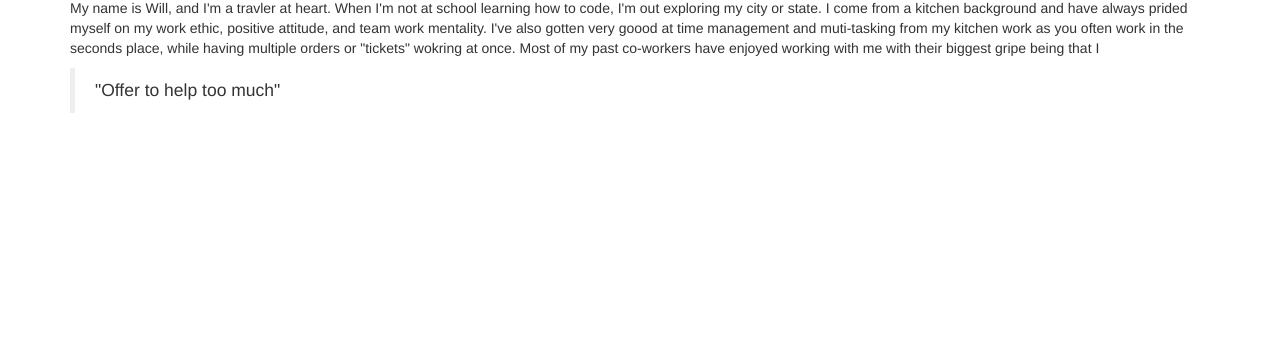
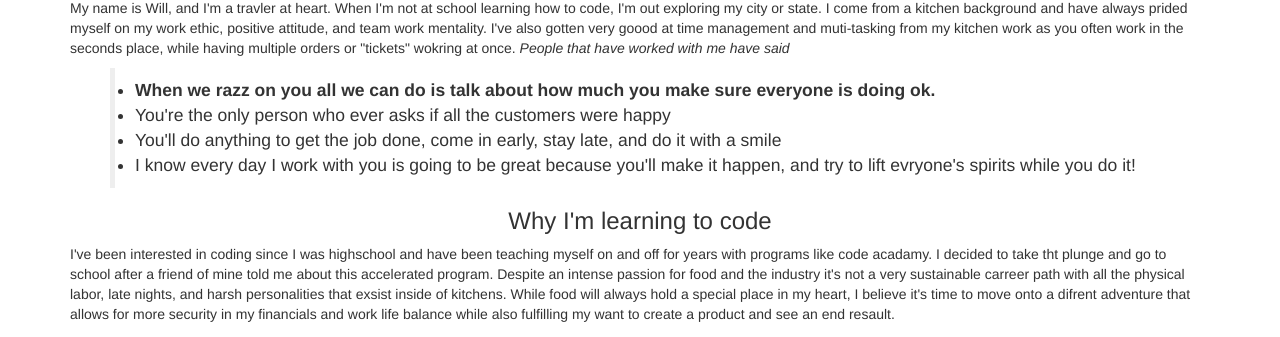
Before and after one commit to willpratt78/Portfolio-Mar-2020, a plain HTML site: page index.html in a window 1280 px wide. Shown: the part 463-800 px from the top of the page. Drawn offline with Linux system fonts and the light colour scheme.

Commit message:
add about me, made box-model div, blockquote, why I'm learning to code

```diff
--- a/index.html
+++ b/index.html
@@ -16,11 +16,11 @@
               <h2 class="center-text">Projects I've made</h2>
             </div>
             <p>Despite being in class for only a week we've made a multitude of projects, below I've linked some of, what I think, is my better work, with a small description of each.</p>
-            <ul>
+            <ol>
               <li><a href="https://github.com/willpratt78/Hello-world/blob/master/hello-world.html">Hello-world</a> While this page only uses the most basic forms of HTML, I've chosen ti include it to show where I started, and where I am just a few days later.</li>
               <li><a href="https://github.com/willpratt78/Cupcake-Shop">Cupcake-Shop</a> This work demonstraights my use of pictures, links, basic css, email refrences.</li>
               <li><a href="https://github.com/willpratt78/Vaction-Thailand">Thai-Vacation</a> This work demonstraights my use of picturs, basic bootstrap elements, blockquote, and use of rows and colums</li>
-            </ul>
+            </ol>
             <div class="box-model">
                 <h2 class="center-text"> About Me</h2>
             </div>
@@ -28,8 +28,25 @@
                 I'm out exploring my city or state. I come from a kitchen background and have always prided myself
                 on my work ethic, positive attitude, and team work mentality. I've also gotten very goood at time
                 management and muti-tasking from my kitchen work as you often work in the seconds place, while having
-                multiple orders or "tickets" wokring at once. Most of my past co-workers have enjoyed working with me
-                with their biggest gripe being that I <blockquote>"Offer to help too much"</blockquote>
+                multiple orders or "tickets" wokring at once. <em>People that have worked with me have said</em>
+            </p>
+            <ul>
+                <blockquote>
+                  <li><strong>When we razz on you all we can do is talk about how much you make sure everyone is doing ok.</strong></li>
+                  <li>You're the only person who ever asks if all the customers were happy</li>
+                  <li>You'll do anything to get the job done, come in early, stay late, and do it with a smile</li>
+                  <li>I know every day I work with you is going to be great because you'll make it happen, and try to lift evryone's spirits while you do it!</li>
+                </blockquote>
+            </ul>
+                <h3 class="center-text">Why I'm learning to code</h3>
+            <p>I've been interested in coding since I was highschool and have been teaching myself on and off for
+               years with programs like code acadamy. I decided to take tht plunge and go to school after a friend
+               of mine told me about this accelerated program. Despite an intense passion for food and the industry
+               it's not a very sustainable carreer path with all the physical labor, late nights, and harsh
+               personalities that exsist inside of kitchens. While food will always hold a special place in
+               my heart, I believe it's time to move onto a difrent adventure that allows for more security
+               in my financials and work life balance while also fulfilling my want to create a product and see an
+               end resault.
             </p>
         </div>
     </body>
```
